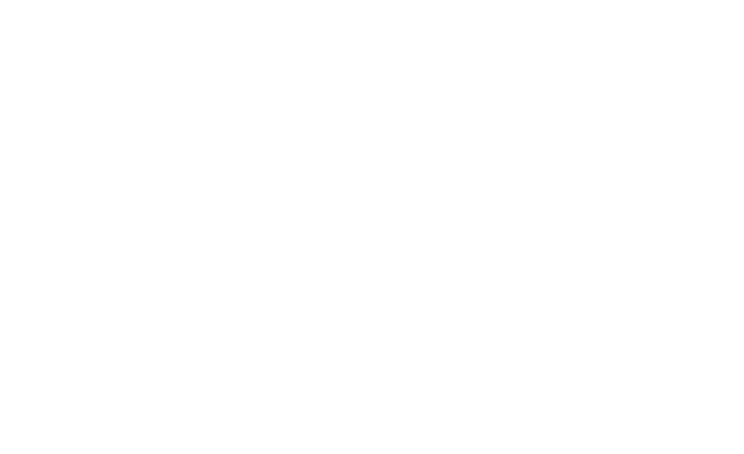
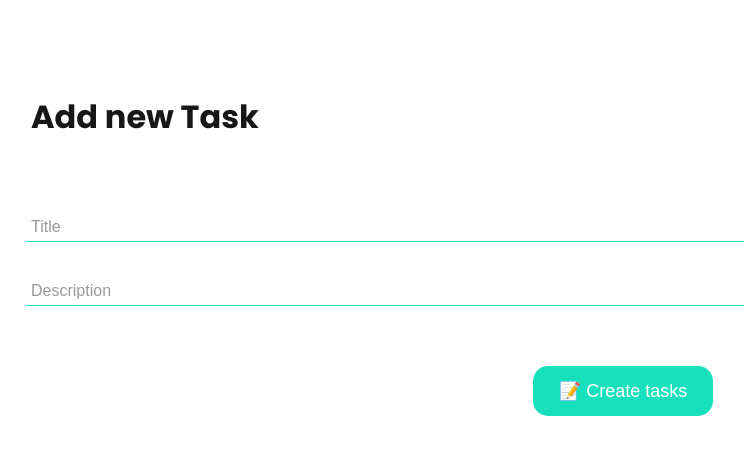
Before and after one commit to Aman149/Task, a React (Vite) app: page /add-todo in a window 1280 px wide. Before the commit this address had no page. Shown: the top 454 px of the page, without its empty margins (17-761 px from the left). Built offline with nearby package versions, Linux system fonts and the light colour scheme.

Commit message:
added a component to add new task

```diff
--- a/src/App.jsx
+++ b/src/App.jsx
@@ -5,6 +5,7 @@
 import ForgotPassword from './components/ForgotPassword.jsx'
 import Signup from './components/Signup.jsx'
 import Todo from './components/Todo.jsx'
+import AddTodo from './components/AddTodo.jsx'
 import TodoCompleted from './components/TodoCompleted.jsx'
 
 
@@ -21,6 +22,7 @@
             <Route path="/signup" element={<Signup />} />
             <Route path="/forgot-password" element={<ForgotPassword />} />
             <Route path="/todo" element={<Todo />} />
+            <Route path="/add-todo" element={<AddTodo />} />
         </Routes>
       </BrowserRouter>
     </>
--- /dev/null
+++ b/src/components/AddTodo.css
@@ -0,0 +1,34 @@
+/* AddTodo component specific CSS styles */
+form {
+    display: flex;
+    flex-direction: column;
+    align-items: center; /* Center the form content horizontally */
+    text-align: center; /* Center text content within the form */
+}
+
+input[type="text"] {
+    border: none;
+    border-bottom: 1px solid #17E0BC; /* Add an underline instead of a box */
+    padding: 5px;
+    margin-bottom: 10px;
+    width: 100%;
+    background-color: transparent;
+    color: #17171A;
+    font-size: 16px;
+    outline: none; /* Remove the default input focus outline */
+}
+
+input[type="text"]::placeholder {
+    color: #999; /* Placeholder text color */
+}
+
+button.add-task-button {
+    background: #17E0BC;
+    color: #FFFFFF;
+    border: none;
+    border-radius: 15px;
+    font-size: 18px;
+    width: 180px;
+    height: 50px;
+    cursor: pointer;
+}
--- /dev/null
+++ b/src/components/AddTodo.jsx
@@ -0,0 +1,61 @@
+import React, { useState } from 'react';
+import './AddTodo.css'; // Import your CSS file
+
+function AddTodo({ addTodo }) {
+  const [title, setTitle] = useState('');
+  const [description, setDescription] = useState('');
+
+  const handleSubmit = (e) => {
+    e.preventDefault();
+    if (title.trim() === '') {
+      alert('Please enter a title.');
+      return;
+    }
+
+    // Create a new todo object
+    const newTodo = {
+      id: Date.now(), // You can use a better ID generation method
+      title,
+      description,
+    };
+
+    // Add the new todo to the list
+    addTodo(newTodo);
+
+    // Clear the input fields
+    setTitle('');
+    setDescription('');
+  };
+
+  return (
+    <div className='todo'>
+      <h1 className='todo-heading'>Add new Task</h1>
+      <br /><br />
+      <form onSubmit={handleSubmit}>
+        <input
+          type='text'
+          name='todo-title'
+          placeholder='Title'
+          value={title}
+          onChange={(e) => setTitle(e.target.value)}
+          required
+        />
+        <br />
+        <input
+          type='text'
+          name='todo-description'
+          placeholder='Description'
+          value={description}
+          onChange={(e) => setDescription(e.target.value)}
+        />
+        <br />
+        <br />
+        <button className='add-task-button' type='submit'>
+          📝 Create tasks
+        </button>
+      </form>
+    </div>
+  );
+}
+
+export default AddTodo;
--- a/src/components/Todo.jsx
+++ b/src/components/Todo.jsx
@@ -1,7 +1,7 @@
 import deleteIcon from '../assets/delete.svg'
 import './Todo.css'
 
-function Login() {
+function Todo() {
   // Function to handle the click on a todo item
   const handleTodoItemClick = () => {
     // Add your logic for opening a new page here
@@ -47,4 +47,4 @@
   )
 }
 
-export default Login;
+export default Todo;
```
Also changed, not shown: src/components/EditTodo.jsx (added).
